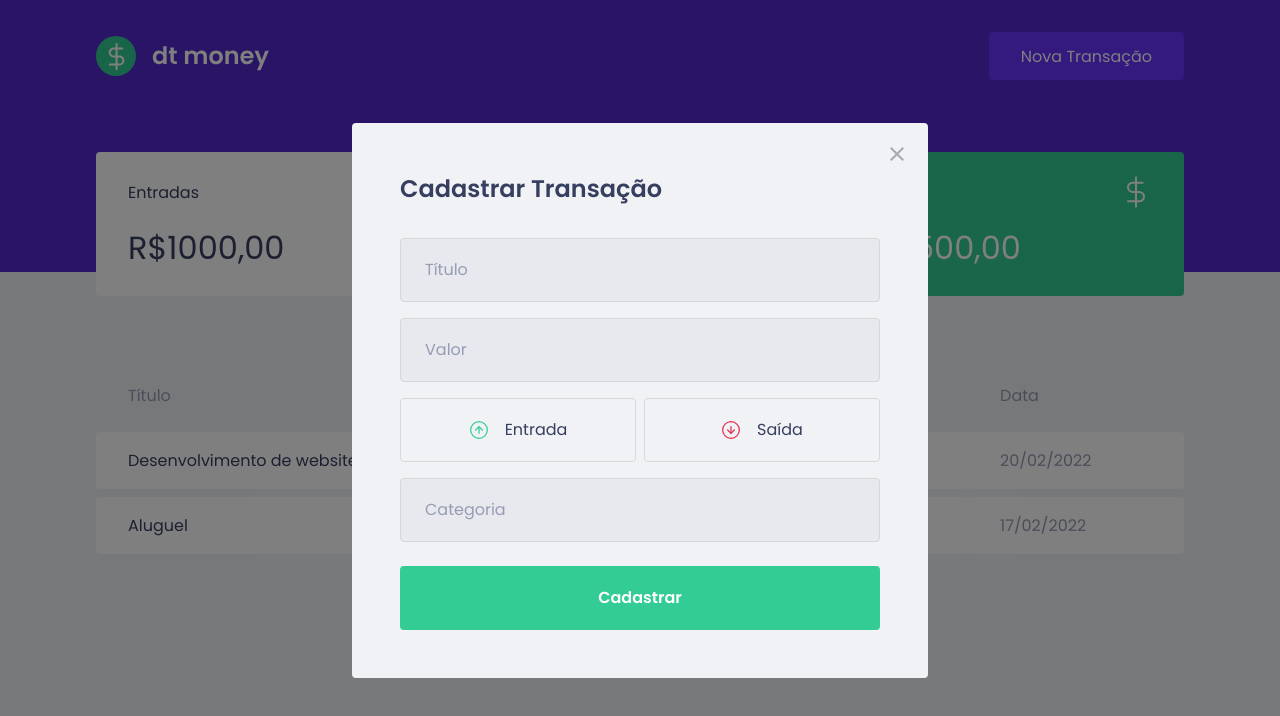
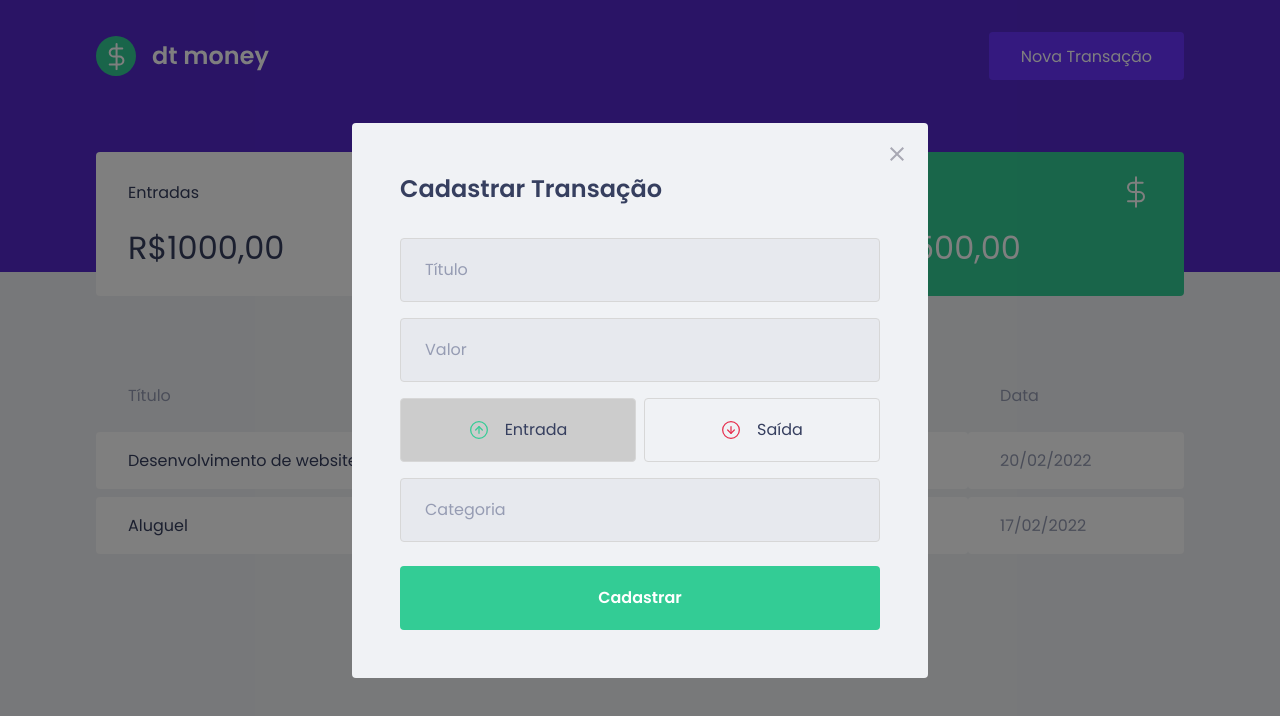
Before and after one commit to LidianeDiniz/dtmoney, a React (Create React App) app: page / in a window 1280 px wide. Both pictures are taken after a click on the button "Nova Transação". Shown: the top 716 px of the page. Built offline with nearby package versions, Linux system fonts and the light colour scheme; no server answers; what miragejs would draw is missing.

Commit message:
button operation

```diff
--- a/src/components/NewtransacitonModal/index.tsx
+++ b/src/components/NewtransacitonModal/index.tsx
@@ -1,8 +1,9 @@
 import Modal from 'react-modal';
 import incomeImg from '../../assets/income.svg';
 import outcomeImg from '../../assets/outcome.svg';
-import { Container, TransactionTypeContainer } from './styles';
+import { Container, TransactionTypeContainer, RadioBox } from './styles';
 import closeImg from '../../assets/close.svg'
+import { useState } from 'react';
 
 
 interface NewTransactionModalProps{
@@ -12,6 +13,8 @@
 
 
 export function NewTransacitionModal ({isOpen, onRequestClose}:NewTransactionModalProps){
+    const [type, setType] = useState('deposit');
+
     return(
 
      <Modal
@@ -41,19 +44,23 @@
         />
 
         <TransactionTypeContainer>
-            <button
+            <RadioBox
             type='button'
+            onClick={() => {setType('deposit');}}
+            isActive={type === 'deposit'}
             >
             <img src={incomeImg} alt='Entrada' />
             <span>Entrada</span>
-            </button>
+            </RadioBox>
 
-            <button
+            <RadioBox
             type='button'
+            onClick={() => {setType('withdraw');}}
+            isActive={type === 'withdraw'}
             >
             <img src={outcomeImg} alt='Saída' />
             <span>Saída</span>
-            </button>
+            </RadioBox>
 
         </TransactionTypeContainer>
 
--- a/src/components/NewtransacitonModal/styles.ts
+++ b/src/components/NewtransacitonModal/styles.ts
@@ -1,5 +1,6 @@
 import styled from "styled-components";
 import {darken} from "polished"
+import { prependOnceListener } from "process";
 
 export const Container = styled.form`
 h2{
@@ -60,12 +61,18 @@
 grid-template-columns: 1fr 1fr;
 gap: 0.5rem;
 
-button {
+`;
+
+interface RadioBoxProps{
+    isActive: boolean;
+}
+
+export const RadioBox = styled.button<RadioBoxProps>`
     height: 4rem;
     border: 1px solid #d7d7d7;
     border-radius: 0.25rem;
 
-    background: transparent;
+    background: ${(props) => props.isActive ? '#ccc' : 'transparent' };
     display: flex;
     align-items: center;
     justify-content: center;
@@ -89,6 +96,4 @@
         color: var(--text-title);
     }
 
-}
-
 `;
```
